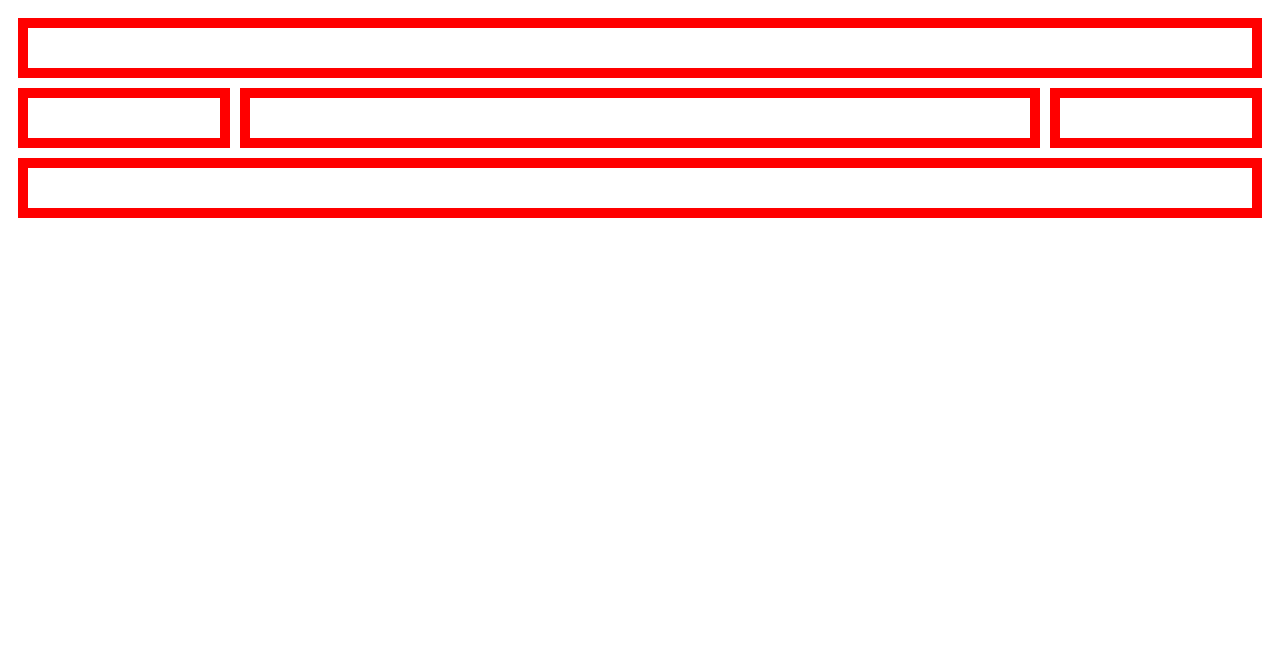
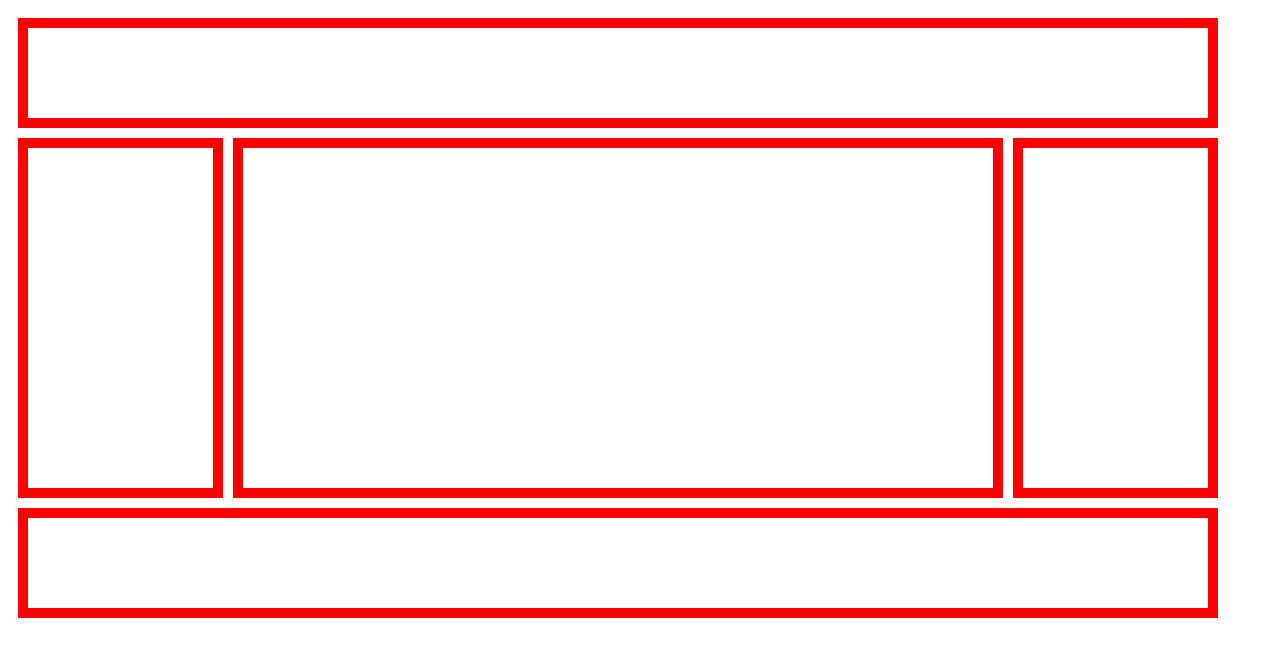
Before and after one commit to wjordansun/publicis-sapient-student-activities, a plain HTML site: page HTML&CSS/day6/pagelayout.html in a window 1280 px wide. Drawn offline with Linux system fonts and the light colour scheme.

Commit message:
page layout

```diff
--- a/HTML&CSS/day6/pagelayout.html
+++ b/HTML&CSS/day6/pagelayout.html
@@ -5,11 +5,11 @@
     <meta name="viewport" content="width=device-width, initial-scale=1.0">
     <title>Page Layout</title>
     <style>
-        .item1 { grid-area: header; }
-        .item2 { grid-area: menu; }
+        .item1 { grid-area: header; height: 50px; }
+        .item2 { grid-area: menu; height:300px }
         .item3 { grid-area: main; }
         .item4 { grid-area: right; }
-        .item5 { grid-area: footer; }
+        .item5 { grid-area: footer; height: 50px; }
 
         .grid-container {
           display: grid;
@@ -18,7 +18,10 @@
             'menu main main main main right'
             'footer footer footer footer footer footer';
           gap: 10px;
+          align-self: center;
           padding: 10px;
+          width: 1200px;
+          height: 600px;
         }
 
         .grid-container > div {
```
